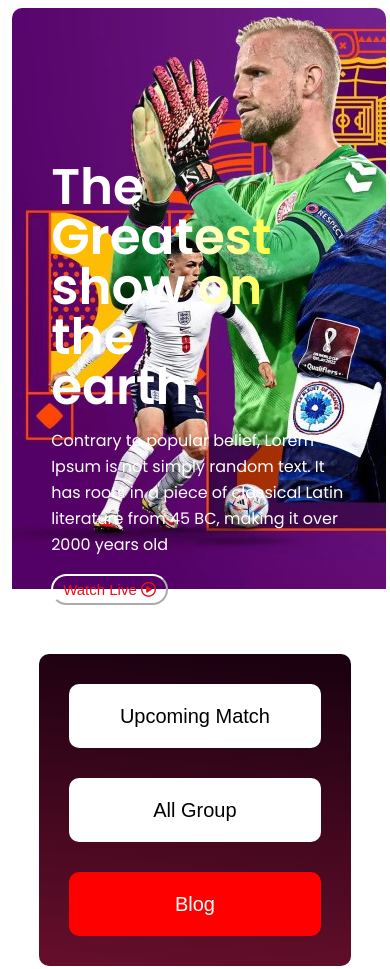
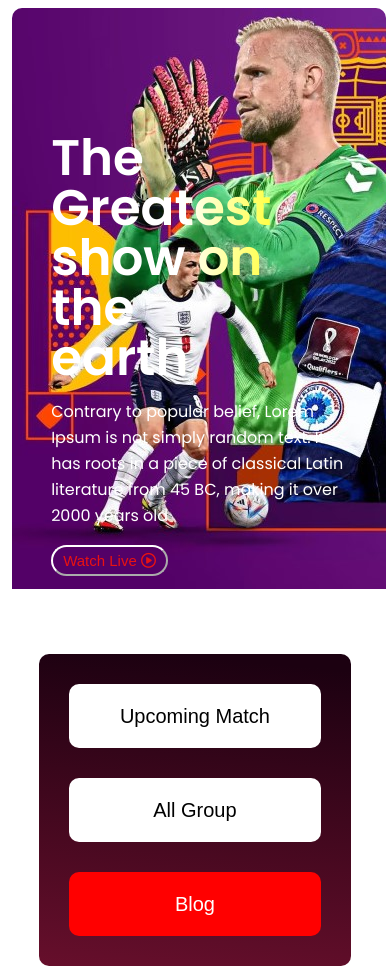
Before and after one commit to saima-sawrin/World_Cup_2022, a plain HTML site: page index.html in a window 390 px wide. Shown: the top 969 px of the page. Drawn offline with Linux system fonts and the light colour scheme.

Commit message:
btn position

```diff
--- a/style.css
+++ b/style.css
@@ -262,9 +262,9 @@ main{
         height: 100%;
         padding-left:2px;
          margin-left: 2px;
-         margin-top: 8%;
-         margin-bottom: 3%;
-         padding-bottom: 10px;
+         margin-top: 5%;
+         margin-bottom: 5%;
+         padding-bottom: 50px;
 
 
     }
```
